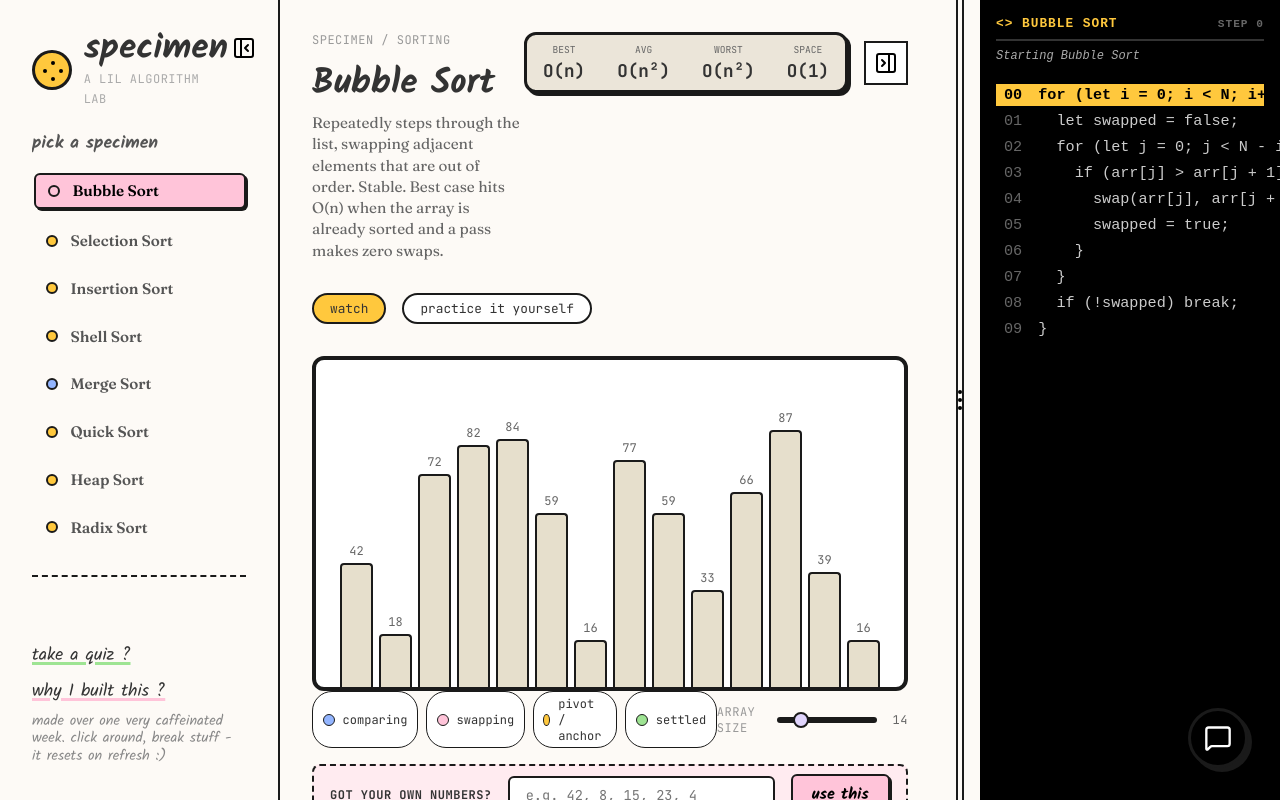
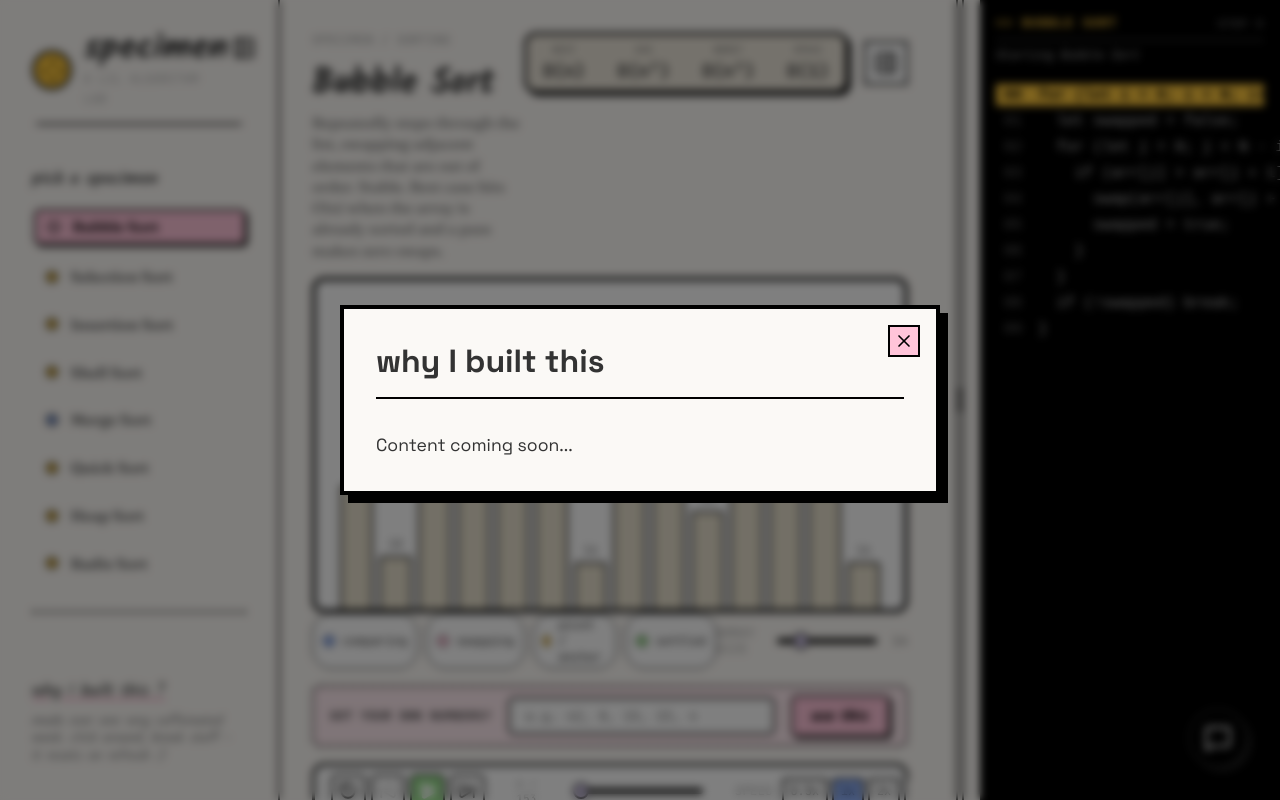
Before and after one commit to Zaid5671/AlgoVisualizer, a React (Vite) app: page /algorithm in a window 1280 px wide. Both pictures are taken after a click on the element "why I built this ?". Built offline with nearby package versions, Linux system fonts and the light colour scheme.

Commit message:
feat: remove mock tabs and quiz link, add 'why I built this' modal UI

```diff
--- a/src/App.jsx
+++ b/src/App.jsx
@@ -85,10 +85,7 @@ function AlgorithmLayout() {
           </div>
         </div>
 
-        <div className="tabs">
-          <div className="tab active">watch</div>
-          <div className="tab">practice it yourself</div>
-        </div>
+
 
         {activeAlgorithm.category === 'Pathfinding' ? (
           <PathfindingView activeAlgorithm={activeAlgorithm} onStep={setCurrentSnapshot} />
--- a/src/components/Sidebar.jsx
+++ b/src/components/Sidebar.jsx
@@ -1,6 +1,8 @@
-import { PanelLeftClose, PanelLeftOpen } from 'lucide-react';
+import { useState } from "react";
+import { PanelLeftClose, PanelLeftOpen, X } from "lucide-react";
 
 export function Sidebar({ activeKey, onSelect, algorithms, isOpen, onToggle }) {
+  const [isAboutOpen, setIsAboutOpen] = useState(false);
   const activeAlgorithm = algorithms[activeKey];
   const activeCategory = activeAlgorithm.category;
 
@@ -109,8 +111,7 @@ export function Sidebar({ activeKey, onSelect, algorithms, isOpen, onToggle }) {
             <div className="sidebar-separator" style={{ marginTop: '2rem' }}></div>
 
             <div className="sidebar-footer" style={{ marginTop: 'auto', paddingTop: '2rem' }}>
-              <span className="sidebar-link">take a quiz ?</span>
-              <span className="sidebar-link pink">why I built this ?</span>
+              <span className="sidebar-link pink" onClick={() => setIsAboutOpen(true)} style={{ cursor: 'pointer' }}>why I built this ?</span>
               <p>made over one very caffeinated week. click around, break stuff - it resets on refresh :)</p>
             </div>
           </>
@@ -142,6 +143,46 @@ export function Sidebar({ activeKey, onSelect, algorithms, isOpen, onToggle }) {
           </div>
         )}
       </div>
+
+      {/* ABOUT MODAL */}
+      {isAboutOpen && (
+        <div style={{
+          position: 'fixed', top: 0, left: 0, right: 0, bottom: 0,
+          backgroundColor: 'rgba(0,0,0,0.5)', zIndex: 9999,
+          display: 'flex', justifyContent: 'center', alignItems: 'center',
+          backdropFilter: 'blur(4px)'
+        }}>
+          <div style={{
+            backgroundColor: 'var(--surface-color, #fbf9f6)',
+            border: '4px solid black',
+            boxShadow: '8px 8px 0px rgba(0,0,0,1)',
+            width: '90%', maxWidth: '600px',
+            maxHeight: '90vh', overflowY: 'auto',
+            padding: '2rem', position: 'relative'
+          }}>
+            <button
+              onClick={() => setIsAboutOpen(false)}
+              style={{
+                position: 'absolute', top: '1rem', right: '1rem',
+                background: 'none', border: '2px solid black',
+                cursor: 'pointer', padding: '0.25rem',
+                display: 'flex', alignItems: 'center', justifyContent: 'center',
+                backgroundColor: 'var(--accent-pink)'
+              }}
+            >
+              <X size={20} />
+            </button>
+
+            <h2 style={{ marginTop: 0, fontSize: '2rem', borderBottom: '2px solid black', paddingBottom: '1rem', fontFamily: 'Space Grotesk, sans-serif' }}>
+              why I built this
+            </h2>
+
+            <div style={{ fontSize: '1.1rem', lineHeight: 1.6, marginTop: '2rem', fontFamily: 'Space Grotesk, sans-serif' }}>
+              <p>Content coming soon...</p>
+            </div>
+          </div>
+        </div>
+      )}
     </div>
   );
 }
```
